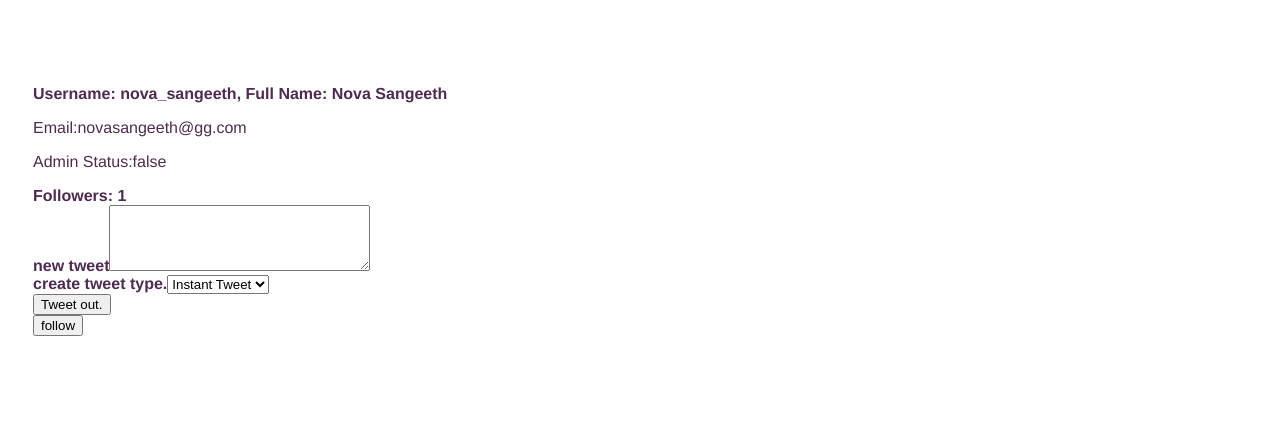
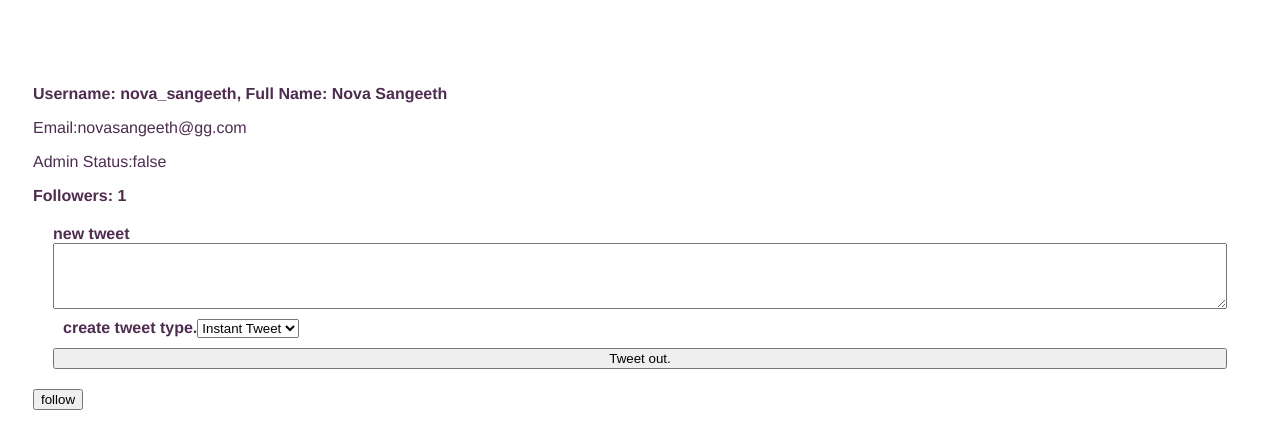
Before and after one commit to nova-sangeeth/graphql, a Vue app in the folder app/: page / in a window 1280 px wide. Shown: the top 448 px of the page. Built offline with nearby package versions, Linux system fonts and the light colour scheme; the HTML template or start-up script is replaced by a standard one.

Commit message:
added new style for the component.

```diff
--- a/app/src/components/userProfile.vue
+++ b/app/src/components/userProfile.vue
@@ -116,3 +116,16 @@ export default {
   },
 };
 </script>
+
+<style>
+.new_tweet_form {
+  display: flex;
+  border-top: 2px;
+  padding: 10px;
+  flex-direction: column;
+  margin: 10px;
+}
+.tweet_type {
+  margin: 10px
+}
+</style>
```
